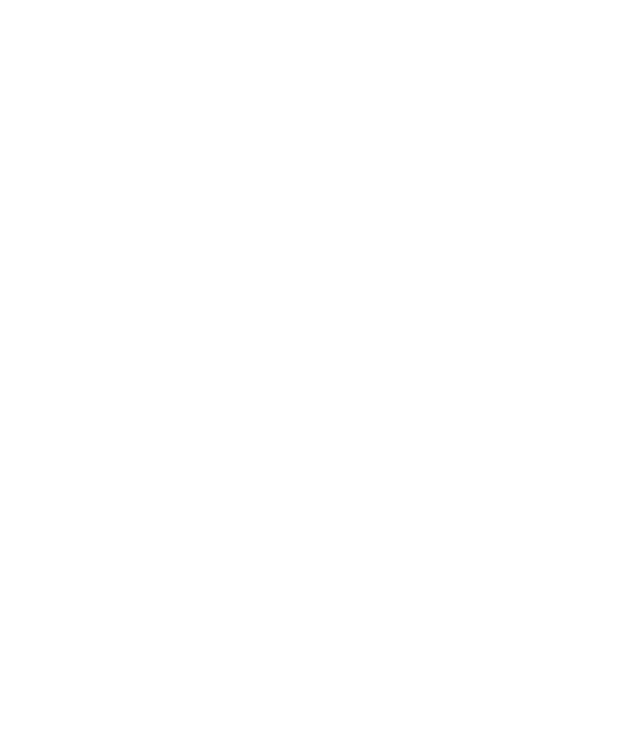
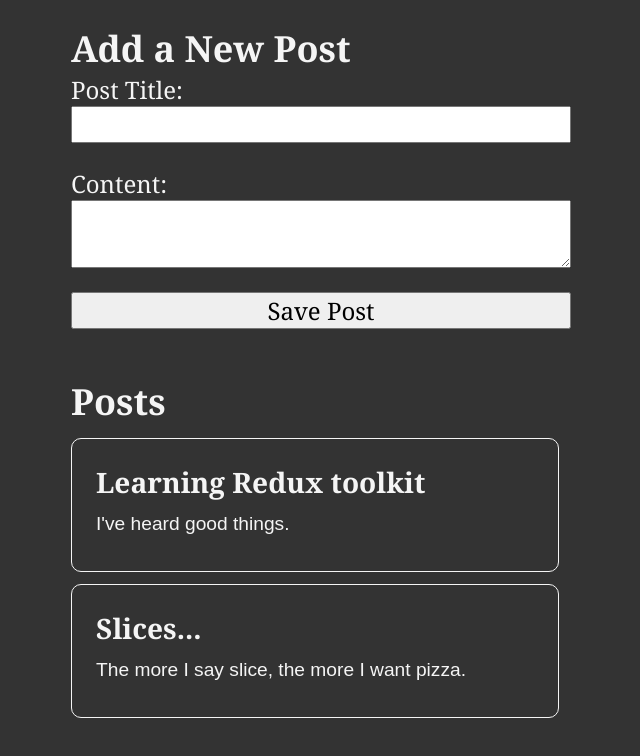
Before and after one commit to lswebdevelops/redux-toolkit-tutorial, a React (Create React App) app: page / in a window 1280 px wide. Shown: the top 756 px of the page, without its empty margins (319-959 px from the left). Built offline with nearby package versions, Linux system fonts and the light colour scheme.

Commit message:
button save port working on APP.js page

```diff
--- a/src/App.js
+++ b/src/App.js
@@ -1,8 +1,11 @@
+import PostsList from "./features/posts/PostsList";
+import AddPostForm from "./features/posts/AddPostForm";
 
 function App() {
   return (
     <main className="App">
-
+      <AddPostForm />
+      <PostsList />
     </main>
   );
 }
--- a/src/app/store.js
+++ b/src/app/store.js
@@ -1,9 +1,9 @@
 import { configureStore } from "@reduxjs/toolkit";
-
+import postsReducer from '../features/posts/postsSlice'
 
 export const store = configureStore({
     reducer: {
-
+       posts: postsReducer
     }
 
 })
--- /dev/null
+++ b/src/features/posts/AddPostForm.js
@@ -0,0 +1,58 @@
+import { useState } from "react";
+import { useDispatch } from "react-redux";
+import { nanoid } from "@reduxjs/toolkit";
+import { postAdded } from "./postsSlice";
+
+
+const AddPostForm = () => {
+    const dispatch = useDispatch()
+
+    const [title, setTitle] = useState('')
+    const [content, setContent] = useState('')
+
+
+    const onTitleChanged = e => setTitle(e.target.value)
+    const onContentChanged = e => setContent(e.target.value)
+
+  const onSavePostClicked = () => {
+    if(title && content) {
+        dispatch(
+            postAdded({
+                id: nanoid(),
+                title,
+                content,
+            })
+        )
+    }
+  }
+
+
+      return (
+        <section>
+            <h2>Add a New Post</h2>
+            <form>
+                <label htmlFor="postTitle">Post Title:</label>
+                <input
+                    type="text"
+                    id="postTitle"
+                    name="postTitle"
+                    value={title}
+                    onChange={onTitleChanged}
+                />
+
+                <label htmlFor="postContent">Content:</label>
+                <textarea
+                    id="postContent"
+                    name="postContent"
+                    value={content}
+                    onChange={onContentChanged}
+                />
+                <button
+                    type="button"
+                    onClick={onSavePostClicked}
+                >Save Post</button>
+            </form>
+        </section>
+    )
+}
+export default AddPostForm
--- /dev/null
+++ b/src/features/posts/PostsList.js
@@ -0,0 +1,27 @@
+import { useSelector } from "react-redux";
+import { selectAllPosts } from "./postsSlice";
+import React from 'react'
+
+const PostsList = () => {
+
+
+    const posts = useSelector(selectAllPosts)
+
+    const renderedPosts = posts.map(post => (
+        <article key={post.id}>
+            <h3>{post.title}</h3>
+            {/* substring> previews the first 100 caracters */}
+            <p>{post.content.substring(0,100)}</p>
+        </article>
+    ))
+
+    return (
+        <section>
+            <h2>Posts</h2>
+            {renderedPosts}
+        </section>
+    )
+
+}
+
+export default PostsList
--- /dev/null
+++ b/src/features/posts/postsSlice.js
@@ -0,0 +1,23 @@
+import { createSlice } from "@reduxjs/toolkit";
+
+const initialState = [
+    {id: '1', title: 'Learning Redux toolkit', content: "I've heard good things."},
+    {id: '2', title: 'Slices...', content: "The more I say slice, the more I want pizza."},
+
+]
+const postsSlice = createSlice({
+    name: "posts",
+    initialState,
+    reducers: {
+      postAdded(state, action) {
+        state.push(action.payload);
+      },
+    },
+  });
+
+
+export const selectAllPosts = (state) => state.posts;
+
+export const { postAdded } = postsSlice.actions;
+
+export default postsSlice.reducer;
--- a/src/index.css
+++ b/src/index.css
@@ -4,37 +4,66 @@
   box-sizing: border-box;
 }
 
+html {
+  font-family: Cambria, Cochin, Georgia, Times, "Times New Roman", serif;
+  background: #333;
+  color: whitesmoke;
+}
+
 body {
   min-height: 100vh;
-  font-size: 5rem;
-  display: grid;
-  place-content: center;
+  font-size: 1.5rem;
+  padding: 0 10% 10%;
 }
 
 input,
-button {
+textarea,
+button,
+select {
   font: inherit;
-  padding: 0.5rem;
+  margin-bottom: 1em;
+}
+
+main {
+  max-width: 500px;
+  margin: auto;
 }
 
 section {
+  margin-top: 1em;
+}
+
+article {
+  margin: 0.5em 0.5em 0.5em 0;
+  border: 1px solid whitesmoke;
+  border-radius: 10px;
+  padding: 1em;
+}
+
+h1 {
+  font-size: 3.5rem;
+}
+
+p {
+  font-family: Arial, Helvetica, sans-serif;
+  line-height: 1.4;
+  font-size: 1.2rem;
+  margin: 0.5em 0;
+}
+
+form {
   display: flex;
   flex-direction: column;
-  justify-content: center;
-  align-items: center;
 }
 
-input {
-  text-align: center;
-  max-width: 2.5em;
+.postCredit {
+  font-size: 1rem;
 }
 
-button {
-  font-size: 2rem;
-  margin: 0.5em 0 0.5em 0.5em;
-  min-width: 2em;
+.reactionButton {
+  margin: 0 0.25em 0 0;
+  background: transparent;
+  border: none;
+  color: whitesmoke;
+  font-size: 1rem;
 }
-
-button:first-child {
-  margin-left: 0;
-}
--- a/src/index.js
+++ b/src/index.js
@@ -1,4 +1,5 @@
 import { StrictMode } from "react";
+import './index.css'
 import { createRoot } from "react-dom/client";  // Import createRoot from "react-dom/client"
 import App from "./App";
 import { store } from './app/store'
```
